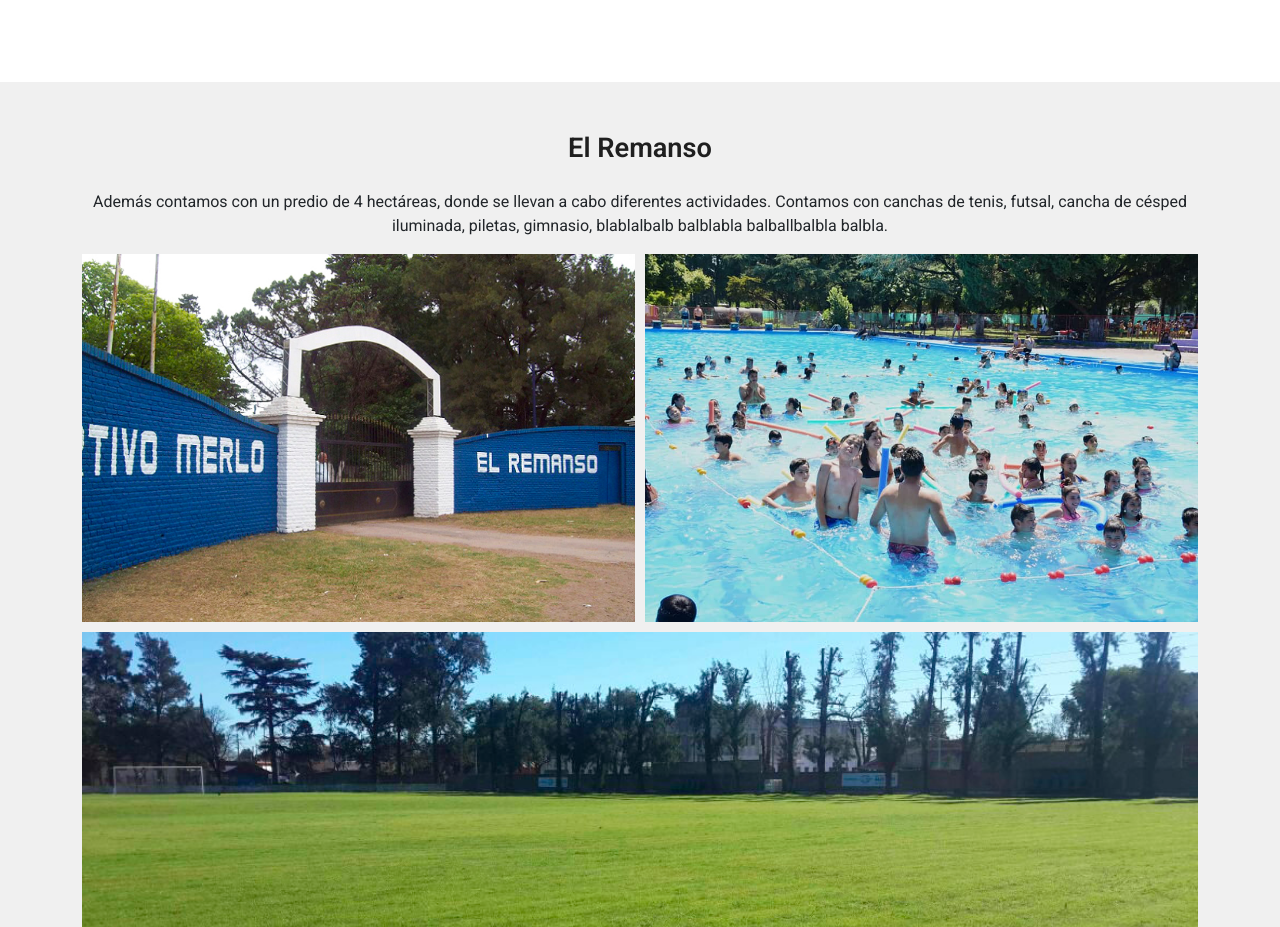
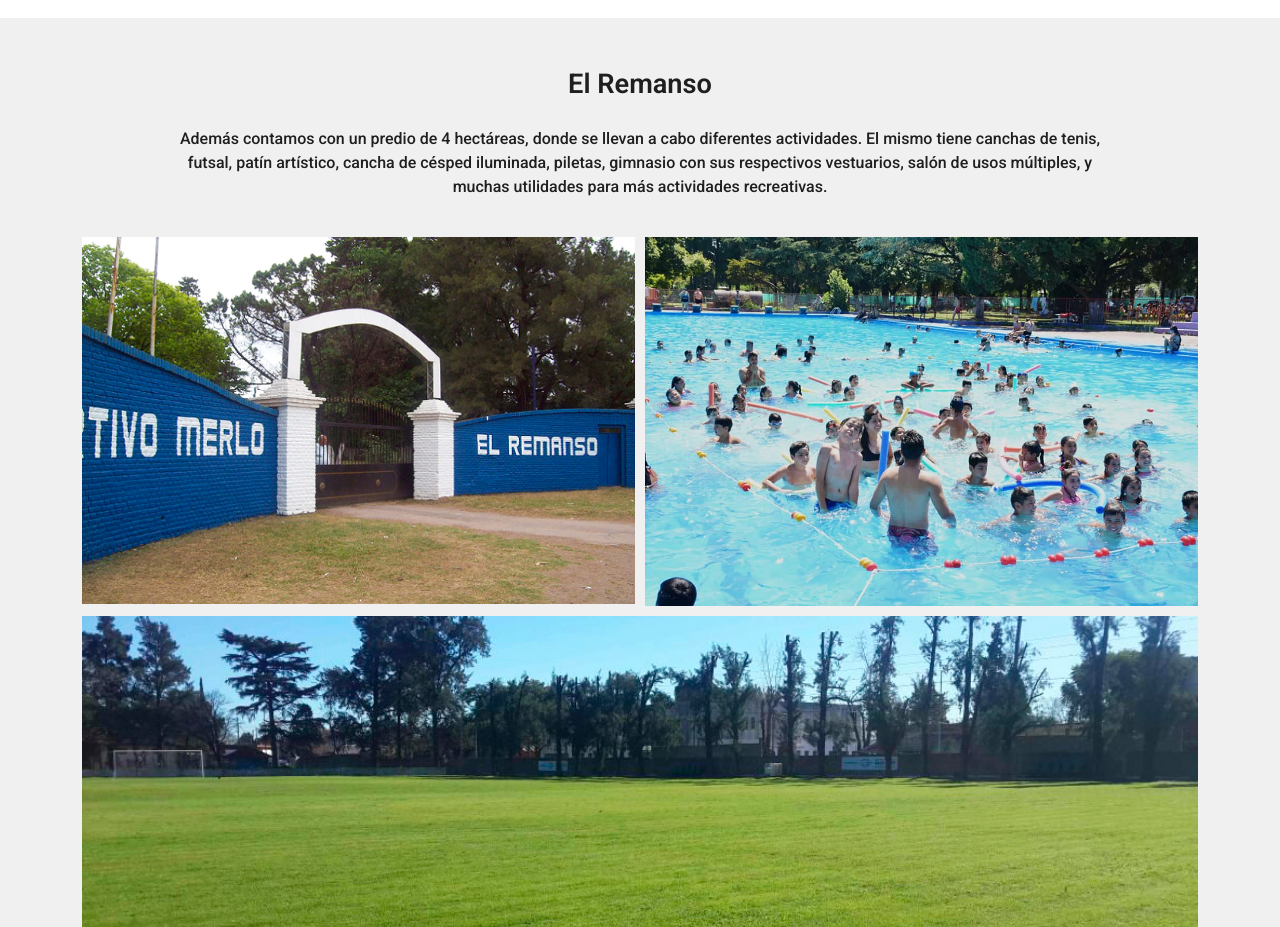
Before and after one commit to brengutier/deportivo-merlo-web, a website: page pages/el-club.html in a window 1280 px wide. Shown: the part 1240-2167 px from the top of the page. Drawn offline with nearby package versions, Linux system fonts and the light colour scheme; grey boxes are pictures that could not be loaded.

Commit message:
Final Version hover-zoom-corregido

```diff
--- a/components/_elClub.scss
+++ b/components/_elClub.scss
@@ -20,12 +20,12 @@
 }
 
 .hover-zoom {
-    height: 453.11px;
+    height: 100%;
     overflow: hidden;
 }
 
 .hover-zoom-remanso {
-    height: 368px;
+    height:100%;
     overflow: hidden;
 }
 
@@ -60,6 +60,14 @@
     margin: 25px 0 0 0;
     text-align: center;
     padding: 10px 0 20px 0;
+}
+
+.remanso-h6 {
+    font-weight: 500;
+    font-size: 16px;
+    color: #1f1f1f;
+    line-height: 24px;
+    padding: 0 80px 30px 80px;
 }
 
 .remanso-grid {
@@ -133,8 +141,8 @@
     .estadio-grid {
         grid-template-areas:
         "img"
-        "iframe"
-        "img2";
+        "img2"
+        "iframe";
         grid-template-columns: repeat(1, 1fr);
     }
 
--- a/pages/el-club.html
+++ b/pages/el-club.html
@@ -92,9 +92,9 @@
     <section class="club-remanso">
         <div class="container">
             <h2 class="titulos-h2">El Remanso</h2>
-            <p>Además contamos con un predio de 4 hectáreas, donde se llevan a cabo diferentes actividades.
-                Contamos con canchas de tenis, futsal, cancha de césped iluminada, piletas, gimnasio, blablalbalb balblabla balballbalbla balbla.
-            </p>
+            <h6 class="remanso-h6">Además contamos con un predio de 4 hectáreas, donde se llevan a cabo diferentes actividades.
+                El mismo tiene canchas de tenis, futsal, patín artístico, cancha de césped iluminada, piletas, gimnasio con sus respectivos vestuarios, salón de usos múltiples, y muchas utilidades para más actividades recreativas.
+            </h6>
             <div class="remanso-grid">
                 <div class="hover-zoom-remanso remanso-grid-uno">
                     <img class="remanso-entrada" src="../multimedia/images/remanso-entrada.jpg" alt="entrada remanso" width="100%">
--- a/scss/style.scss
+++ b/scss/style.scss
@@ -129,7 +129,7 @@ a {
             text-align: start;
             color: #1f1f1f;
             padding: 40px 0 18px 0;
-            }
+        }
         .subtitulo {
             font-weight: 500;
             font-size: 16px;
@@ -137,9 +137,9 @@ a {
             line-height: 24px;
             padding-bottom: 35px;
         }
-
     }
 }
+
 
 .form-group {
     padding: 10px 0;
```
Also changed, not shown: css/style.css, 1 other file.
